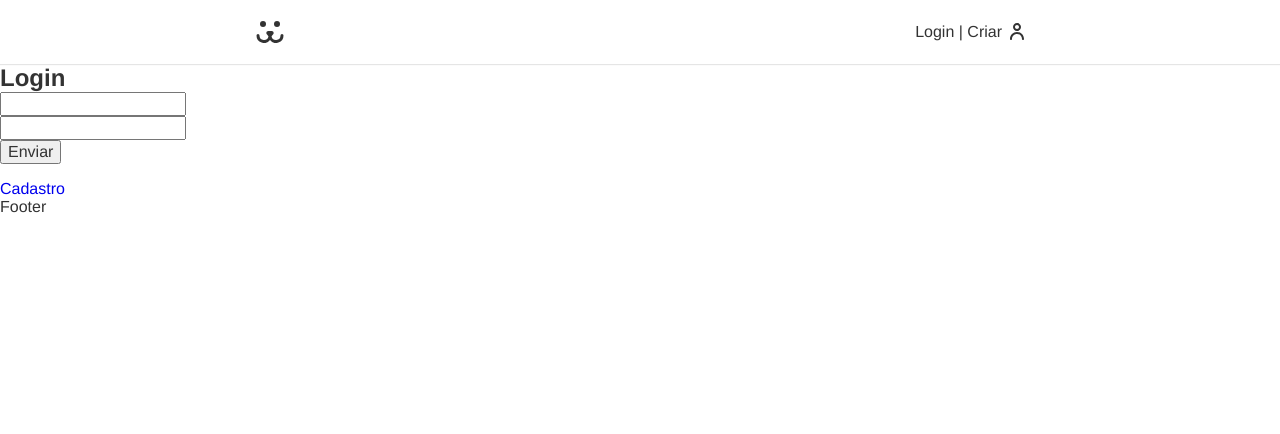
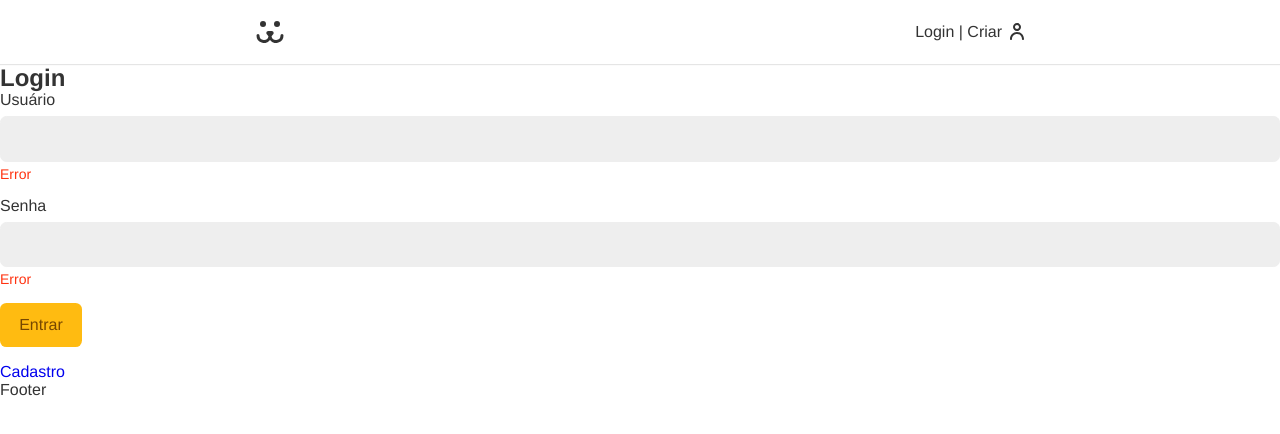
Before and after one commit to niusdev/AumigosSocial, a React (Vite) app: page /login in a window 1280 px wide. Shown: the top 434 px of the page. Built offline with nearby package versions, Linux system fonts and the light colour scheme.

Commit message:
feat: create form component

```diff
--- /dev/null
+++ b/src/components/Forms/Button.jsx
@@ -0,0 +1,12 @@
+import React from 'react'
+import styles from './Button.module.css'
+
+const Button = ({children, ...props}) => {
+  return (
+    <button {...props} className={styles.button}>
+      {children}
+    </button>
+  )
+}
+
+export default Button
--- /dev/null
+++ b/src/components/Forms/Button.module.css
@@ -0,0 +1,34 @@
+.button {
+  font-size: 1rem;
+  font-family: var(--type-first);
+  cursor: pointer;
+  border: none;
+  border-radius: 0.4rem;
+  background: #fb1;
+  color: #764701;
+  min-width: 0.8rem;
+  padding: 0.8rem 1.2rem;
+  box-sizing: border-box;
+  transition: 0.1s;
+  -webkit-border-radius: 0.4rem;
+  -moz-border-radius: 0.4rem;
+  -ms-border-radius: 0.4rem;
+  -o-border-radius: 0.4rem;
+  -webkit-transition: 0.1s;
+  -moz-transition: 0.1s;
+  -ms-transition: 0.1s;
+  -o-transition: 0.1s;
+}
+
+.button:hover,
+.button:focus {
+  outline: none;
+  box-shadow:
+    0 0 0 3px #fea,
+    0 0 0 4px #fb1;
+}
+
+.button:disabled {
+  opacity: 0.5;
+  cursor: wait;
+}
--- /dev/null
+++ b/src/components/Forms/Input.jsx
@@ -0,0 +1,13 @@
+import React from "react";
+import styles from "./Input.module.css";
+const Input = ({label, type, name}) => {
+  return (
+    <div className={styles.wrapper}>
+        <label htmlFor={name} className={styles.label}>{label}</label>
+      <input id={name} name={name} className={styles.input} type={type}/>
+        <p className={styles.error}>Error</p>
+    </div>
+  );
+};
+
+export default Input;
--- /dev/null
+++ b/src/components/Forms/Input.module.css
@@ -0,0 +1,43 @@
+.wrapper {
+  margin-bottom: 1rem;
+}
+
+.input {
+  border: 1px solid #eee;
+  display: block;
+  width: 100%;
+  font-size: 1rem;
+  padding: 0.8rem;
+  border-radius: 0.4rem;
+  background: #eee;
+  transition: 0.2s;
+  -webkit-border-radius: 0.4rem;
+  -moz-border-radius: 0.4rem;
+  -ms-border-radius: 0.4rem;
+  -o-border-radius: 0.4rem;
+  -webkit-transition: 0.2s;
+  -moz-transition: 0.2s;
+  -ms-transition: 0.2s;
+  -o-transition: 0.2s;
+}
+
+.input:hover,
+.input:focus {
+  outline: none;
+  border-color: #fb1;
+  background: #fff;
+  box-shadow: 0 0 0 3px #fea;
+}
+
+.label {
+    display: block;
+    font-size: 1rem;
+    line-height: 1;
+    padding-bottom: .5rem;
+}
+
+.error {
+    color: #f31;
+    font-size: .875rem;
+    margin-top: .25rem;
+}
--- a/src/components/Login/LoginForm.jsx
+++ b/src/components/Login/LoginForm.jsx
@@ -1,5 +1,7 @@
 import React from "react";
 import { Link } from "react-router-dom";
+import Input from "../Forms/Input";
+import Button from "../Forms/Button";
 
 const LoginForm = () => {
   const [username, setUsername] = React.useState("");
@@ -27,17 +29,10 @@
     <section>
       <h1>Login</h1>
       <form onSubmit={handleSubmit}>
-        <input
-          type="text"
-          value={username}
-          onChange={({ target }) => setUsername(target.value)}
-        />
-        <input
-          type="text"
-          value={password}
-          onChange={({ target }) => setPassword(target.value)}
-        />
-        <button>Enviar</button>
+        <Input label="Usuário" type="text" name="username"/>
+        <Input label="Senha" type="password" name="password"/>
+
+        <Button>Entrar</Button>
       </form>
 
       <Link to="/login/criar">Cadastro</Link>
```
